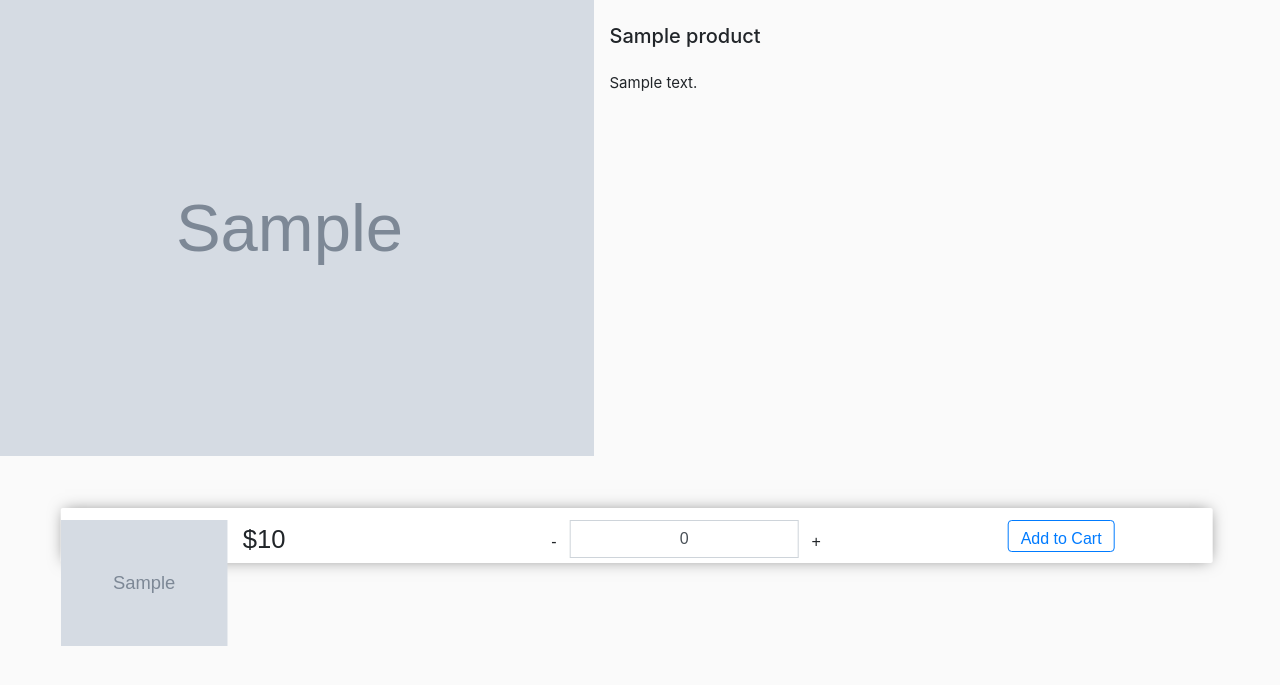
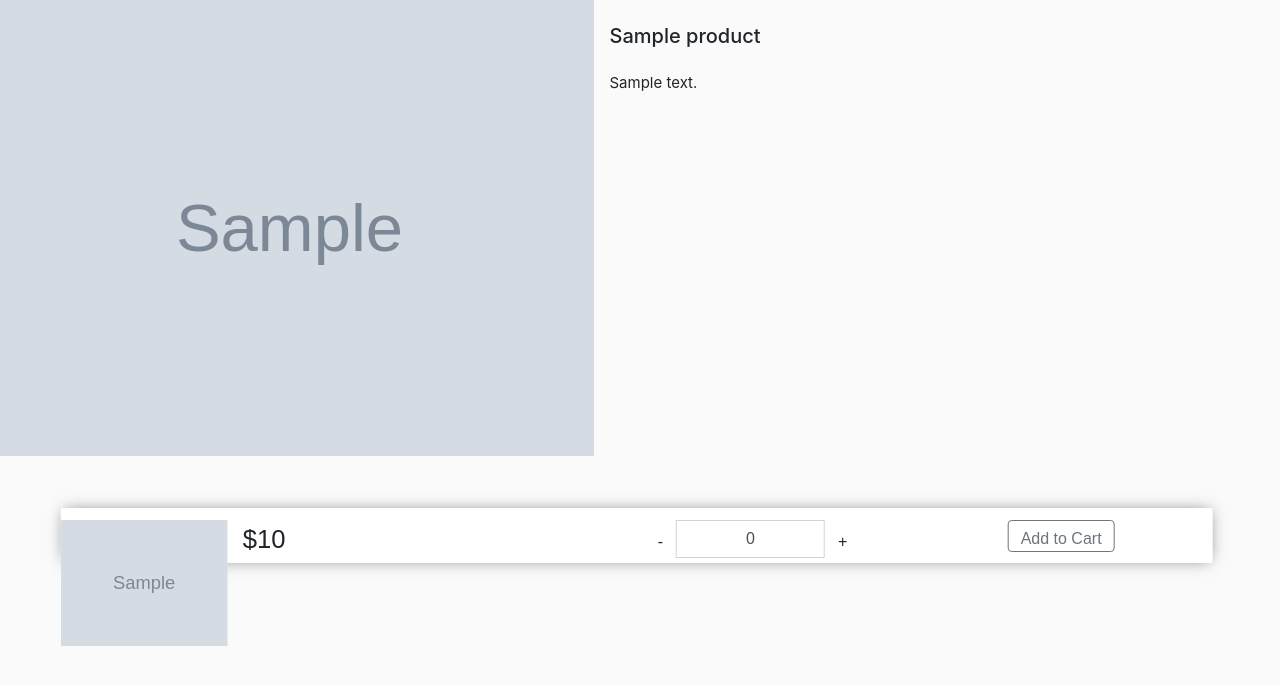
Before and after one commit to denizerden/shopping-cart, a Flask app: template templates/product.html in a window 1280 px wide. Shown: the top 685 px of the page. Run offline with Flask 2, Linux system fonts and the light colour scheme; the template is opened without the code that fills it: most values are stand-ins (such as "Sample title", 1, 10 or a date in 2020); grey boxes marked "Sample" are stand-in pictures; some libraries are stand-ins or nearby versions.

```diff
--- a/static/css/style.css
+++ b/static/css/style.css
@@ -58,7 +58,9 @@ body {
     padding-bottom: 0%;
 }
 
-
+.input-group{
+    width: 73%;
+}
 
 @media  (max-width:380px){
     .floating-menu{
--- a/templates/product.html
+++ b/templates/product.html
@@ -28,7 +28,7 @@
               </div>
             </form>
           </div>
-          <div class="col-3 px-0" style="right: 0%">
+          <div class="col-3 px-0" style="right: -9%">
               <div class="input-group" >
                     <span class="input-group-btn">
                         <button class="btn btn-white btn-minuse" type="button">-</button>
@@ -39,8 +39,8 @@
                     </span>
               </div><!-- /input-group -->
           </div>
-          <div class="col-3 px-0">
-            <input class="btn btn-outline-primary add-to-card" type="submit" id="addToCartBtn" value="Add to Cart"/>
+          <div class="col-3 px-0 ">
+            <input class="btn btn-outline-secondary add-to-card" type="submit" id="addToCartBtn" value="Add to Cart"/>
           </div>
       </div>
 
```
